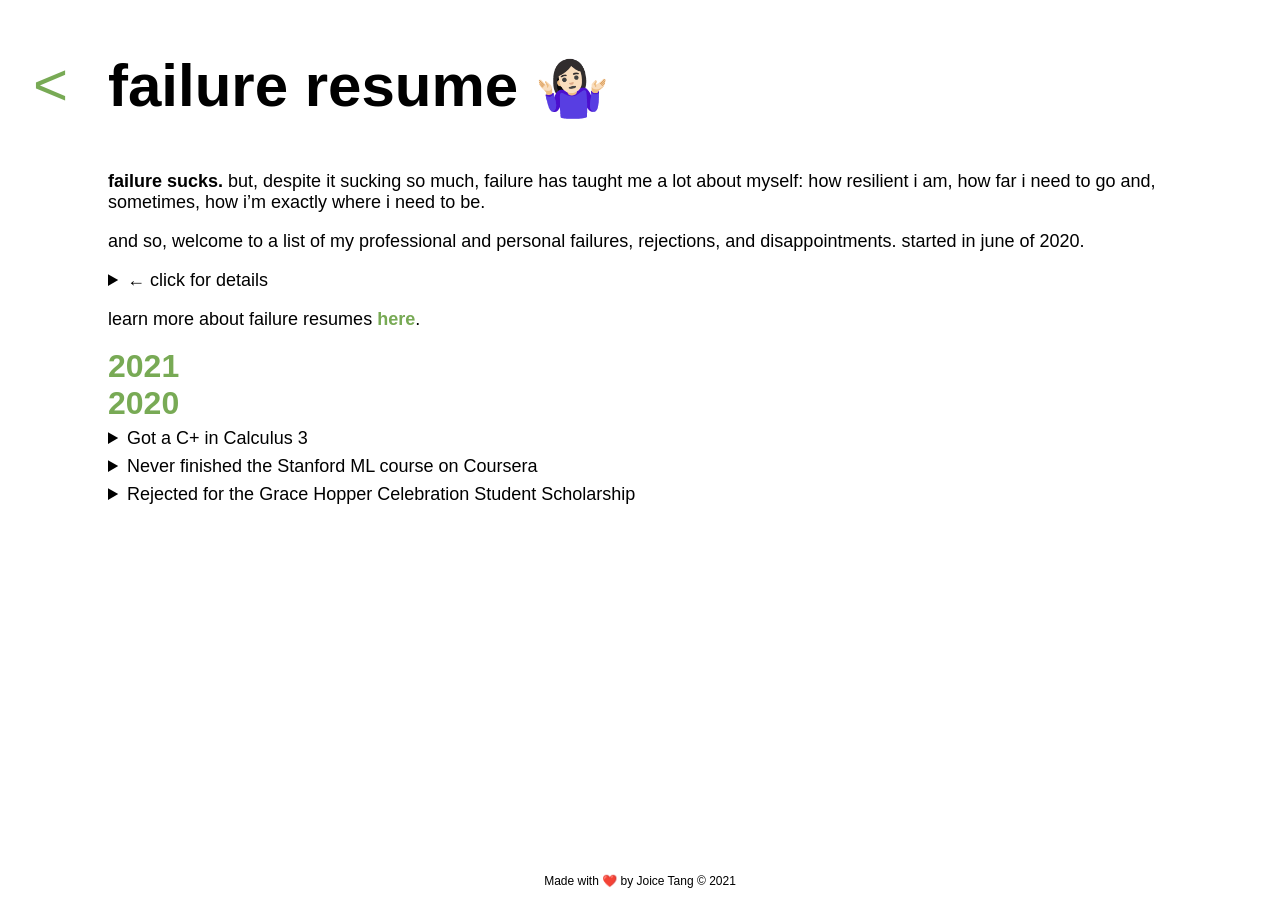
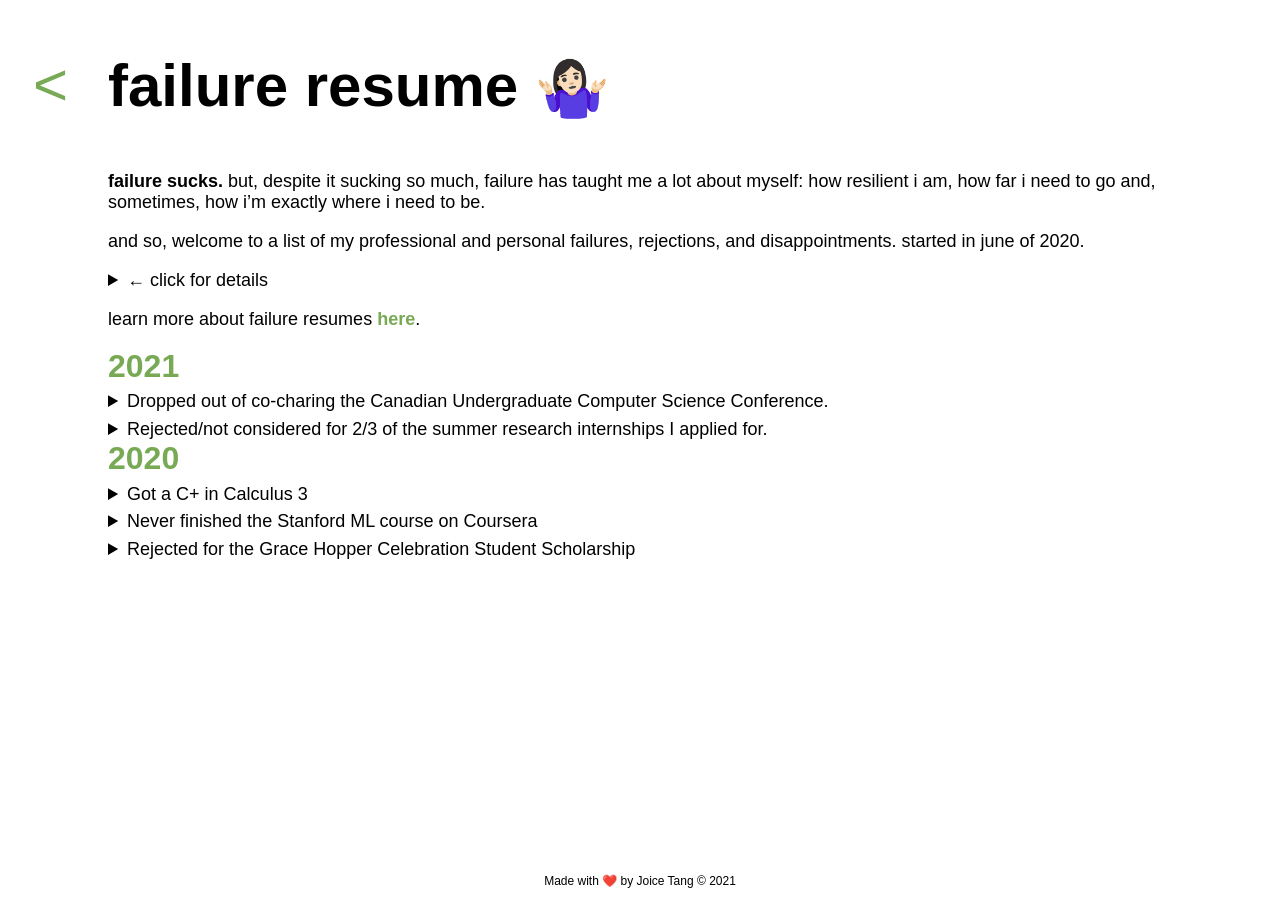
Before and after one commit to joitng/joitng.github.io, a Jekyll site: the page built from failure.md, in a window 1280 px wide. Built offline with Jekyll 4.4.1, drawn with Linux system fonts in a browser that asks for light colours.

Commit message:
update cv a little, And failure resume

```diff
--- a/failure.md
+++ b/failure.md
@@ -18,6 +18,18 @@ and so, welcome to a list of my professional and personal failures, rejections,
 learn more about failure resumes [here](https://www.mentalfloss.com/article/573154/failure-resume-benefits){:target="_blank"}.
 
 ### 2021
+<details>
+    <summary>Dropped out of co-charing the Canadian Undergraduate Computer Science Conference.</summary>
+    <p>
+
+    </p>
+</details>
+<details>
+    <summary>Rejected/not considered for 2/3 of the summer research internships I applied for.</summary>
+    <p>
+        You only need 1 yes!!! To be honest, this isn't a huge failure and I was considering not adding this to this list; I was rejected from the CMU HCII REU program and was not considered for the MSR REU because I had already received and accepted my UWaterloo offer.
+    </p>
+</details>
 
 ### 2020
 <details>
```
Also changed, not shown: 1 other file.
